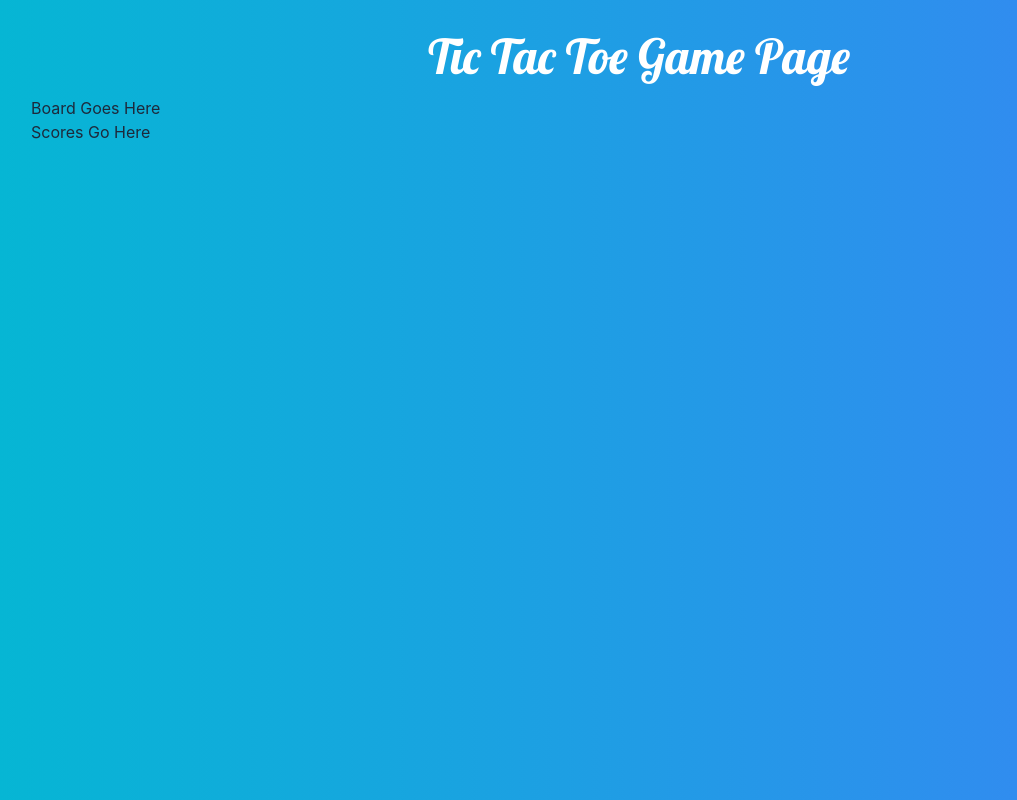
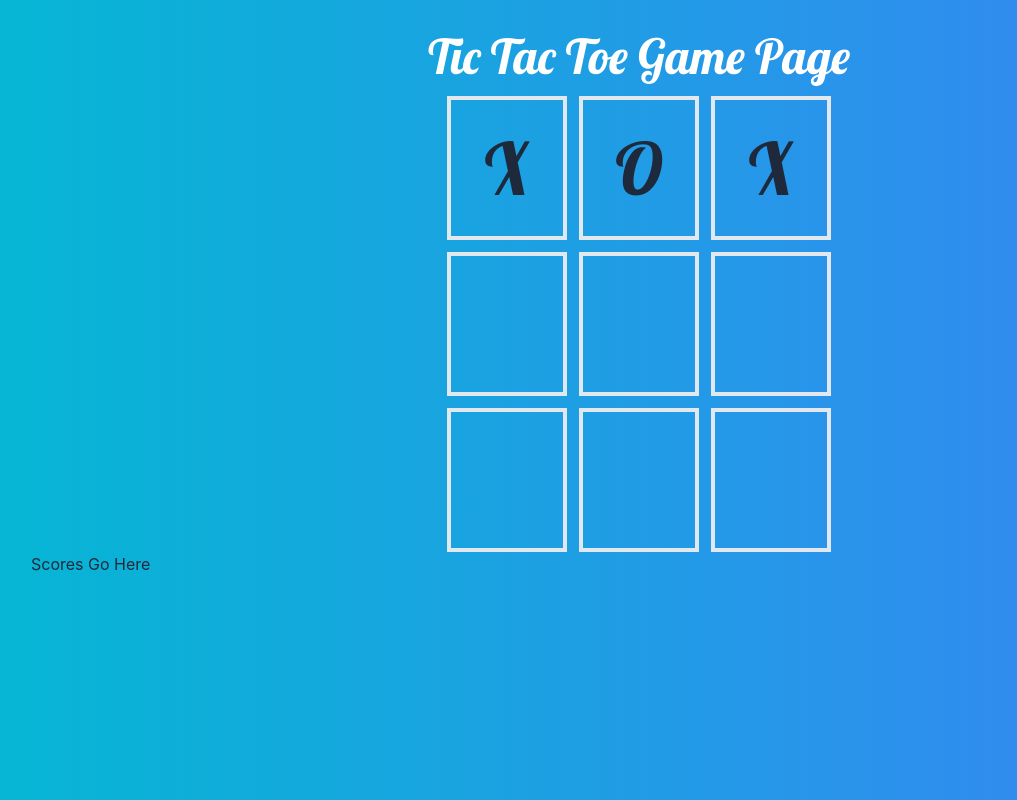
Before and after one commit to leobewater/youtube-react-typescript-tic-tac-toe, a React (Vite) app: page / in a window 1280 px wide. Shown: the whole page, without its empty margins (1-1018 px from the left). Built offline with nearby package versions, Linux system fonts and the light colour scheme.

Commit message:
set up game board

```diff
--- a/src/Game.tsx
+++ b/src/Game.tsx
@@ -1,9 +1,19 @@
+import { useState } from 'react'
+
+const INITIAL_GAME_STATE = ["X", "O", "X", "", "", "", "", "", ""];
+
 function Game() {
+  const [gameState, setGameState] = useState(INITIAL_GAME_STATE)
+
   return (
     <div className='h-full p-8 text-slate-800 bg-gradient-to-r from-cyan-500 to-blue-500'>
       <h1 className='text-center text-5xl mb-4 font-display text-white'>Tic Tac Toe Game Page</h1>
       <div>
-        <div>Board Goes Here</div>
+        <div className='grid grid-cols-3 gap-3 mx-auto w-96'>
+          {gameState.map((player, index) => (
+            <div key={index} className="h-36 border-solid border-4 border-slate-200 font-display text-7xl text-center flex justify-center items-center cursor-pointer">{player}</div>
+          ))}
+        </div>
         <div>Scores Go Here</div>
       </div>
     </div>
```
